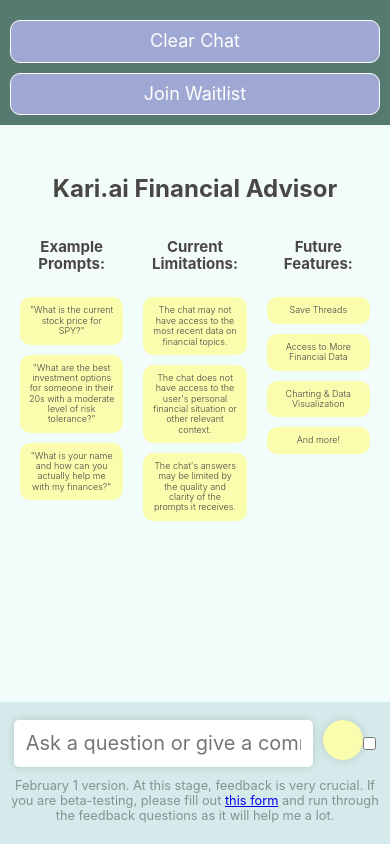
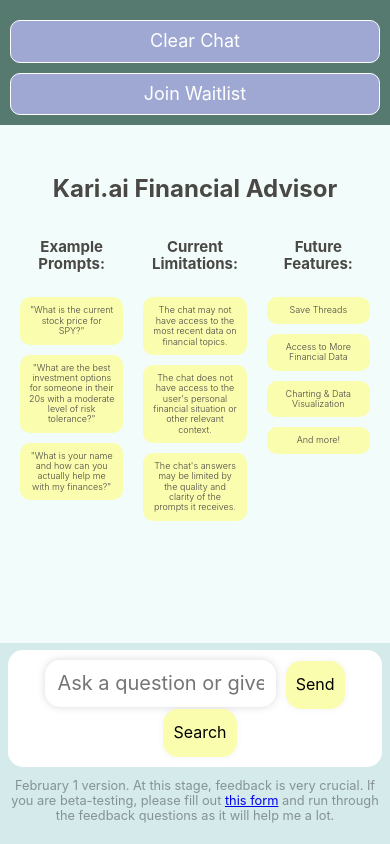
Before and after one commit to aaronleekers/Kari-React-Client, a React (Create React App) app: page / in a window 390 px wide. Built offline with nearby package versions, Linux system fonts and the light colour scheme.

Commit message:
Live Search Functionality

```diff
--- a/src/App.css
+++ b/src/App.css
@@ -34,10 +34,28 @@ position: absolute;
 bottom: 0;
 left:0; right:0;
 background-color: #c1dddd8e;
+display: flex;
+flex-direction: column;
+}
+
+.checkbox-label {
+  font-size: 1.4em;
+  margin-left: 0.5em;
+  }
+
+
+.search-live-info {
+  content: "";
+  width: em;
+  height: 2em;
+  margin-left: .5em;
+  margin-right: 0.5em;
+  border-radius: 75%;
+  border: 2px solid #333;
 }
 .chat-input-textarea {
   background-color: #FFFFFF;
-  width: 90%;
+  width: 80%;
   padding: 12px;
   color: #202123;
   font-size: 1.25em;
@@ -49,18 +67,18 @@ background-color: #c1dddd8e;
   box-shadow: 0 0px 8px 0 rgba(0,0,0,0.15)
 }
 .submit-button {
-  height: 40px;
-  width: 40px;
+  height: 3em;
+  width: 3m;
   padding: 10px;
   margin-left: 10px;
   border: none;
-  box-shadow: 0 0px 8px 0 rgba(0,0,0,0.15);
-  border-radius: 25px;
+  box-shadow: 0 0px 8px 0 rgba(0,0,0,0.05);
+  border-radius: 15px;
   transition: ease all .25s;
   background-color: #fafdae;
 }
 .submit-button:hover {
-  background-color: #fafdae;
+  background-color: #eeefc4;
   transition: ease all .25s
 }
 .chatbox {
@@ -262,11 +280,10 @@ display: none;
   color: white;
 }
 
-.chat-input-holder {
-}
 .chat-input-textarea {
-  margin-top: 10px;
-  max-width: 80%;
+  margin-top: 0px;
+  max-width: 65%;
+  border-radius: 15px;
 }
 .submit-button {
   background-color:#fafdae
@@ -332,6 +349,14 @@ overflow-y: scroll;
  }
 }
 
+.stock-screening-tool {
+  align-items: left;
+  width: 100%;
+  padding: 10px;
+  border-radius: 15px;
+  background-color: hsl(0, 0%, 100%);
+}
+
 @media (min-width: 600px) and (max-width: 1030px) {
   .overlay-card p {
     font-size: 0.65rem;
--- a/src/App.js
+++ b/src/App.js
@@ -43,6 +43,7 @@ function App() {
       so tell the user to enable the live info and then ask away.
 
       latestMessage: ${query}
+      chatLog: ${messages}
       `,
       max_tokens: 256,
       temperature: .6,
@@ -105,7 +106,7 @@ async function handleSubmit(e) {
 }
 
   async function getLiveInfo(query) {
-    var url = `https://kari-plugin-node-production.up.railway.app/api_search`;
+    var url = `kari-platform-node-production.up.railway.app/api_search`;
     console.log(`Sending ${query} to Server`);
     const response = await fetch(url, {
         method: 'POST',
@@ -170,8 +171,8 @@ async function handleSubmit(e) {
           className="chat-input-textarea"
           placeholder="Ask a question or give a command"></input>
 
-        <button className="submit-button" onClick={() => {handleSubmit();}}></button>
-        <input type="checkbox" id="search-live-info" name="search-live-info" value={searchLiveInfo} onChange={() => setSearchLiveInfo(!searchLiveInfo)} />
+        <button className="submit-button" onClick={() => {setSearchLiveInfo(false); handleSubmit();}}>Send</button>
+        <button className="submit-button" onClick={() => {setSearchLiveInfo(true); handleSubmit();}}>Search</button>
       </form>
     </div>
   <p className='below-chatbox'>February 1 version. At this stage, feedback is very crucial. If you are beta-testing, please fill out <a href="https://forms.gle/YvjMHj8kPX7xDX2H8" target="_new">this form</a> and run through the feedback questions as it will help me a lot.</p>
```
